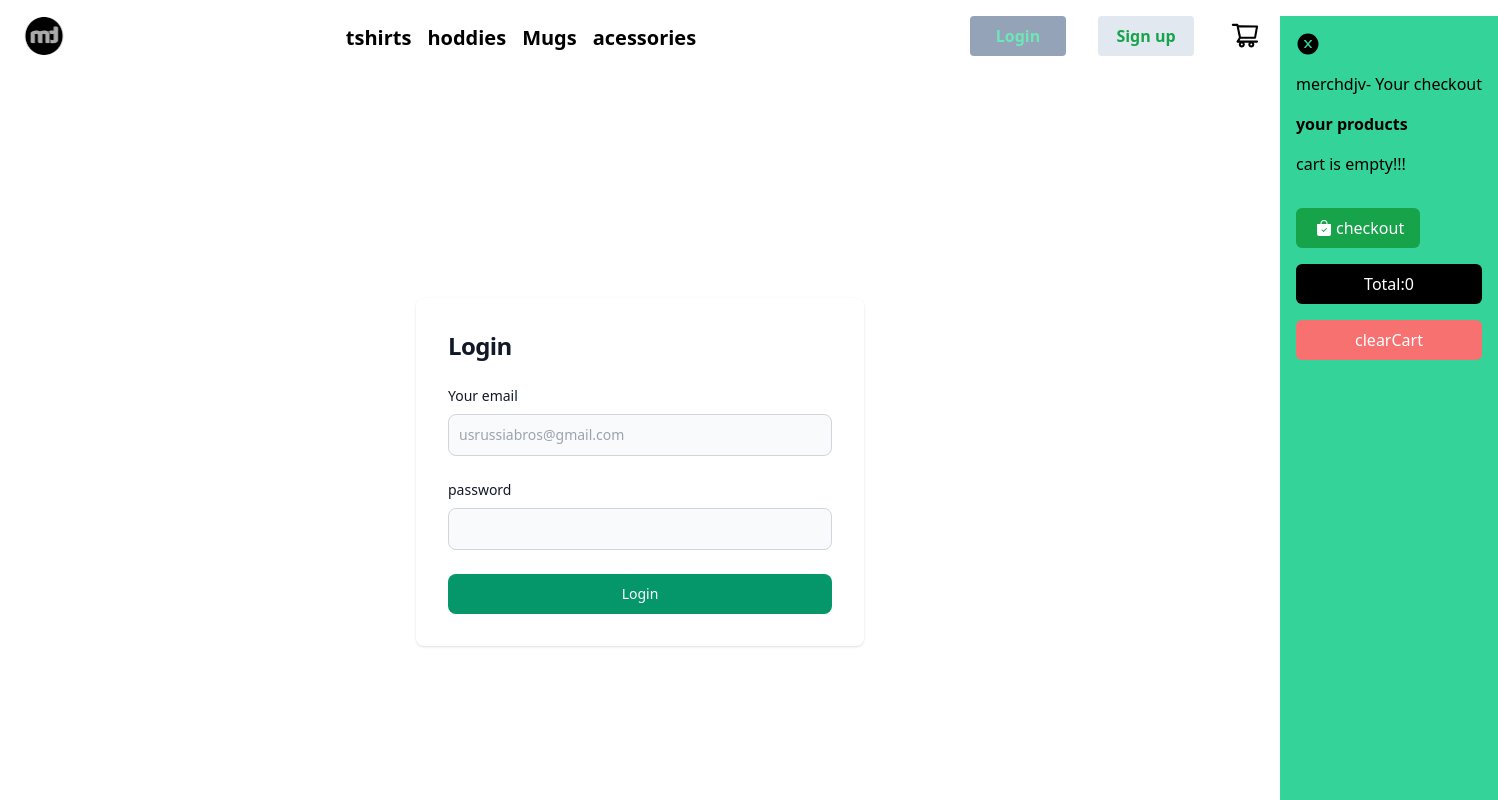
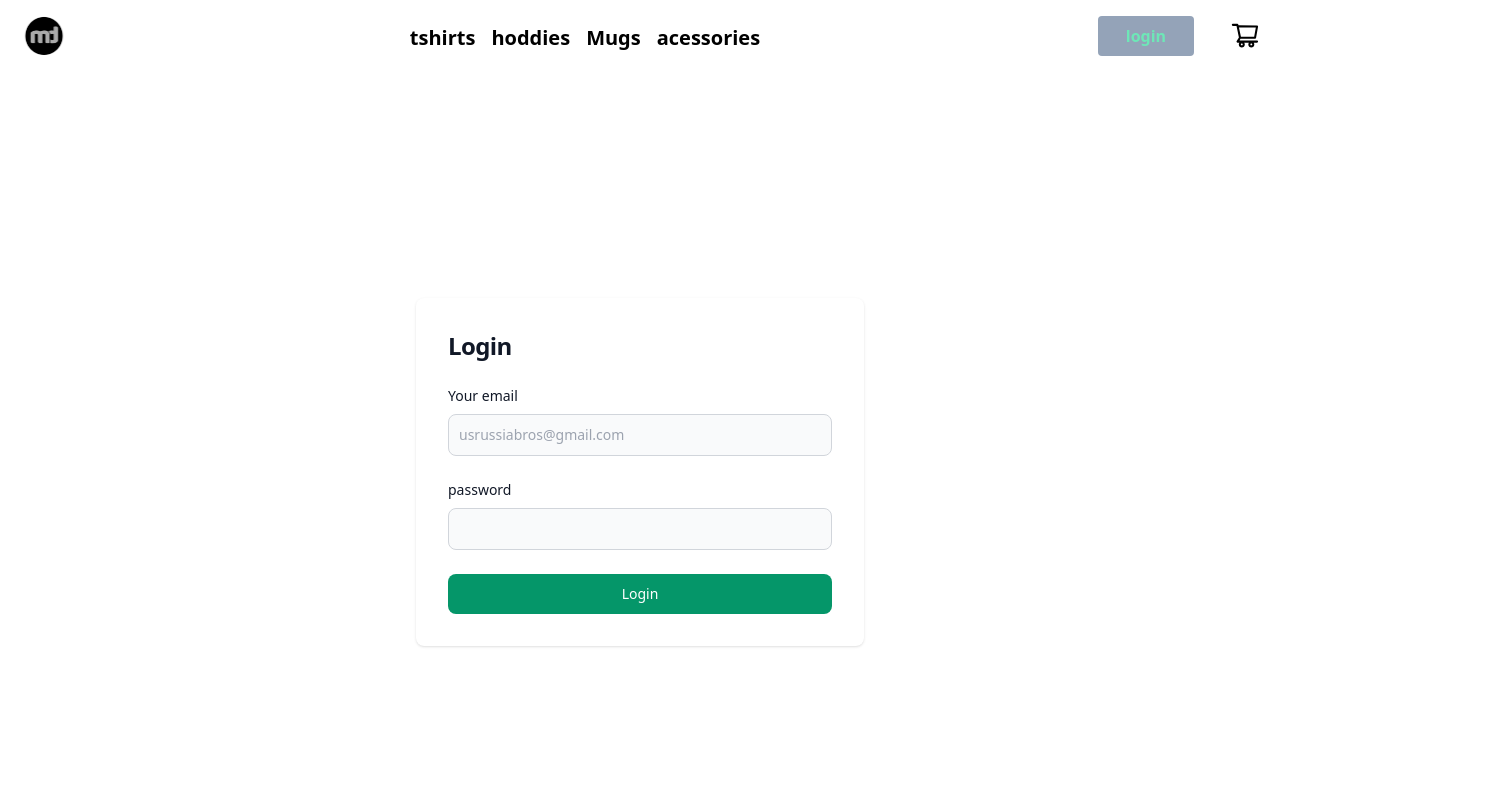
Before and after one commit to djv03/merchdjv, a Next.js app: page /login in a window 1280 px wide. Shown: the top 800 px of the page, 1498 px wide, since content can reach past the window. Built offline with nearby package versions, Linux system fonts and the light colour scheme.

Commit message:
login and logout enabled w/ jwt

```diff
--- a/package.json
+++ b/package.json
@@ -11,6 +11,7 @@
   "dependencies": {
     "autoprefixer": "10.4.14",
     "crypto-js": "^4.1.1",
+    "jsonwebtoken": "^9.0.0",
     "mongo": "^0.1.0",
     "mongodb": "^5.3.0",
     "mongoose": "^7.0.4",
--- a/src/components/Navbar.jsx
+++ b/src/components/Navbar.jsx
@@ -1,4 +1,4 @@
-import React, { useRef } from 'react'
+import React, { useRef, useState } from 'react'
 import Link from 'next/link'
 import Image from 'next/image'
 
@@ -6,38 +6,32 @@ import Image from 'next/image'
 import logo from '../../public/logo.png'
 import { AiOutlineShoppingCart, AiFillCloseCircle, AiOutlinePlusCircle, AiOutlineMinusCircle } from 'react-icons/ai'
 import { BsBagCheckFill } from 'react-icons/bs'
-const Navbar = ({ cart, addtoCart, removefromCart, clearCart, total }) => {
+import { MdAccountCircle } from 'react-icons/md'
+const Navbar = ({logout, user, cart, addtoCart, removefromCart, clearCart, total }) => {
 
     const cartref = useRef();
     const toggleCart = () => {
 
-        // if (cartref.current.classList.contains('translate-x-full')) {
-        //     console.log('in')
-        //     cartref.current.classList.remove('translate-x-full');
-        //     cartref.current.classList.add('translate-x-0');
-        // }
-        // else if (cartref.current.classList.contains('translate-x-0')) {
-
-        //     console.log('out')
-        //     cartref.current.classList.add('translate-x-full')
-        //     cartref.current.classList.remove('translate-x-0')
-        // }
-        if(document.querySelector('.checkout').classList.contains('translate-x-full')){
+        if (document.querySelector('.checkout').classList.contains('translate-x-full')) {
             cartref.current.classList.remove('translate-x-full');
             cartref.current.classList.add('translate-x-0');
         }
-        else{
+        else {
             cartref.current.classList.add('translate-x-full');
             cartref.current.classList.remove('translate-x-0');
         }
 
     }
 
-    const checkoutclick=()=>{
+    const checkoutclick = () => {
         cartref.current.classList.add('translate-x-full');
     }
+    const [dropdown, setDropdown] = useState(false)
+    const toggleDropdown = () => {
+        setDropdown(!dropdown)
+    }
     return (
-        <div className='flex flex-wrap justify-between sticky top-0 bg-white z-10 '>
+        <div className='flex flex-wrap justify-between sticky top-0 bg-white z-10    '>
 
             {/* logo section */}
             <div className=' mx-4 mt-2'>
@@ -58,23 +52,36 @@ const Navbar = ({ cart, addtoCart, removefromCart, clearCart, total }) => {
 
             {/* navend section */}
             <div className='flex '>
+                <a onMouseOver={() => { setDropdown(true) }} onMouseLeave={() => { setDropdown(false) }}  >
+                {dropdown &&
+                        <div className="absolute right-20 mt-14  bg-emerald-400 rounded-lg ">
+                            <ul className='px-4 py-4 '>
+                                <li className='p-1  font-bold cursor-pointer text-white  hover:text-black '>Orders</li>
+                                <li className='p-1  font-bold cursor-pointer text-white  hover:text-black '>My account</li>
+                                <li onClick={logout} className='p-1 py-2   font-bold cursor-pointer text-white  hover:text-black  mt-4 bg-emerald-600 rounded-lg'>Logout</li>
+                            </ul>
+                        </div>
+                    }
+                        {user.value && <MdAccountCircle className='text-3xl mt-5' />}
+                </a>
+
+                {!user.value &&
                  <Link href={'/login'}>
-                <button className='rounded bg-slate-400 text-emerald-300  m-4 p-2 w-24 h-10 ease-in duration-100 font-bold hover:bg-slate-600 '>Login</button>
+                    <button className='rounded bg-slate-400 text-emerald-300  m-4 p-2 w-24 h-10 ease-in duration-100 font-bold hover:bg-slate-600 '>login </button>
                  </Link>
-                <Link href={'/signup'}>
-                <button className='rounded bg-slate-200 text-green-600 m-4 p-2 w-24 h-10 ease-in duration-100 font-bold hover:bg-slate-400'>Sign up</button>
-                </Link>
+                }
+
                 <div className='m-5 cursor-pointer hover:text-emerald-300' onClick={toggleCart} ref={cartref}><AiOutlineShoppingCart className='text-3xl ' /></div>
             </div>
 
-            <div className={`checkout absolute h-[100vh] top-4 right-0 bg-emerald-400 p-4 transhtmlForm transition-transhtmlForm ${Object.keys(cart).length===0 ? 'translate-x-full':'translate-x-0'}`} id='sidecart'  ref={cartref}    >
+            <div className={`checkout absolute h-[100vh] top-4 right-0 bg-emerald-400 p-4 transhtmlForm transition-transhtmlForm ${Object.keys(cart).length === 0 ? 'translate-x-full' : 'translate-x-0'}`} id='sidecart' ref={cartref}    >
                 <div className=' top-3 right-2  cursor-pointer text-2xl' onClick={toggleCart} >
                     <AiFillCloseCircle />
                 </div>
 
                 <h1 className='mt-4'>merchdjv- Your checkout</h1>
                 <h3 className=' mt-4 font-bold'>your products</h3>
-                {Object.keys(cart).length==0 && <div className='my-4 text-base'>cart is empty!!!</div>}
+                {Object.keys(cart).length == 0 && <div className='my-4 text-base'>cart is empty!!!</div>}
                 {Object.keys(cart).map((k) => {
                     return <ul key={cart[k]} >
                         <div className="item flex my-5">
@@ -82,9 +89,9 @@ const Navbar = ({ cart, addtoCart, removefromCart, clearCart, total }) => {
                             <span className='mx-2 text-sm '>{cart[k].size}/{cart[k].variant}</span>
                             <span className='mx-2 text-sm '>₹ {cart[k].price}</span>
                             <div className='flex font-semibold items-center justify-center w-1/3 text-lg'>
-                                <AiOutlineMinusCircle onClick={()=>{removefromCart(k, 1, cart[k].price, cart[k].title,cart[k].size, cart[k].variant)}} className='cursor-pointer text-black' />
+                                <AiOutlineMinusCircle onClick={() => { removefromCart(k, 1, cart[k].price, cart[k].title, cart[k].size, cart[k].variant) }} className='cursor-pointer text-black' />
                                 <span className='mx-2 text-sm '>{cart[k].qty}</span>
-                                <AiOutlinePlusCircle onClick={()=>{addtoCart(k, cart[k].qty, cart[k].price, cart[k].title,cart[k].size, cart[k].variant)}} className='cursor-pointer text-black' />
+                                <AiOutlinePlusCircle onClick={() => { addtoCart(k, cart[k].qty, cart[k].price, cart[k].title, cart[k].size, cart[k].variant) }} className='cursor-pointer text-black' />
                             </div>
                         </div>
                     </ul>
@@ -95,7 +102,7 @@ const Navbar = ({ cart, addtoCart, removefromCart, clearCart, total }) => {
                         <button onClick={checkoutclick} className='flex justify-center rounded-md py-2 px-4 text-white bg-green-600 hover:bg-green-800'> <BsBagCheckFill className='m-1' />checkout</button>
                     </Link>
                     <button className='mt-4 rounded-md py-2 px-6 text-white bg-black cursor-default'>Total:{total}  </button>
-                <button onClick={()=>{clearCart()}} className='mt-4 rounded-md py-2 px-4 text-white bg-red-400 hover:bg-red-600'>clearCart</button>
+                    <button onClick={() => { clearCart() }} className='mt-4 rounded-md py-2 px-4 text-white bg-red-400 hover:bg-red-600'>clearCart</button>
                 </div>
             </div>
         </div>
--- a/src/pages/_app.js
+++ b/src/pages/_app.js
@@ -2,13 +2,15 @@ import Footer from '@/components/Footer'
 import Navbar from '@/components/Navbar'
 import '@/styles/globals.css'
 import { useEffect, useState } from 'react'
-
+import {useRouter} from 'next/router'
 export default function App({ Component, pageProps }) {
 
   const [cart, setCart] = useState({})
   const [total, setTotal] = useState(0);
+  const [user, setUser] = useState({value:null});
+  const [key, setKey] = useState({value:null});
 
-
+  const router = useRouter()
   useEffect(() => {
     console.log('printing from _app.js');
 
@@ -22,7 +24,19 @@ export default function App({ Component, pageProps }) {
       localStorage.clear()
     }
 
-  }, [])
+    const token= localStorage.getItem('token');
+    if (token) {
+      setUser({value:token});
+      setKey(Math.random())
+    }
+
+  }, [router.query])
+
+  const logout=()=>{
+    localStorage.removeItem('token')
+    setUser({value:null})
+    setKey(Math.random())
+  }
 
   // task 1. save a product to cart and localstorage
   const saveCart = (mycart) => {
@@ -76,7 +90,7 @@ export default function App({ Component, pageProps }) {
   }
 
 
-  return <><Navbar cart={cart}  addtoCart={addtoCart} removefromCart={removefromCart} clearCart={clearCart} total={ total}/>
+  return <><Navbar logout={logout} user={user} key={key} cart={cart}  addtoCart={addtoCart} removefromCart={removefromCart} clearCart={clearCart} total={ total}/>
     <Component cart={cart}  addtoCart={addtoCart} removefromCart={removefromCart} clearCart={clearCart} total={total} {...pageProps}  />
     <Footer />
   </>
--- a/src/pages/_document.js
+++ b/src/pages/_document.js
@@ -2,7 +2,7 @@ import { Html, Head, Main, NextScript } from 'next/document'
 
 export default function Document() {
   return (
-    <Html lang="en">
+    <Html lang="en" className='overflow-x-hidden'>
       <Head />
       <body>
         <Main />
--- a/src/pages/api/login.js
+++ b/src/pages/api/login.js
@@ -1,6 +1,7 @@
 import User from "../../../modals/User";
 import connectDB from "../../../middleware/mongoose";
 import CryptoJS from "crypto-js";
+var jwt = require('jsonwebtoken');
 
 async function handler(req, res) {
     if (req.method == 'POST') {
@@ -14,7 +15,9 @@ async function handler(req, res) {
         // console.log(decryptedPass);
         if (user) {
             if (req.body.email == user.email && req.body.password == decryptedPass) {
-                res.status(200).json({ sucess: true, email: user.email, name: user.name })
+
+                var token = jwt.sign({  email: user.email, name: user.name }, 'merchdjv123',{expiresIn:'1d'});
+                res.status(200).json({sucess: true,token})
             }
             else {
                 res.status(200).json({ sucess: false, error: "invalid crendentials" })
--- a/src/pages/login.jsx
+++ b/src/pages/login.jsx
@@ -25,7 +25,7 @@ function signup() {
         setEmail('')
         setPassword('')
         if (response.sucess) {
-
+            localStorage.setItem('token',response.token)
             toast.success('logged In sucessfully!', {
                 position: "top-left",
                 autoClose: 800,
```
Also changed, not shown: src/components/Hero.jsx (+1 -2 lines), public/quickbg.jpg (added), 1 other file (tests, documents, lock files or other folders). Lines whose indentation alone changed are shown as unchanged.
